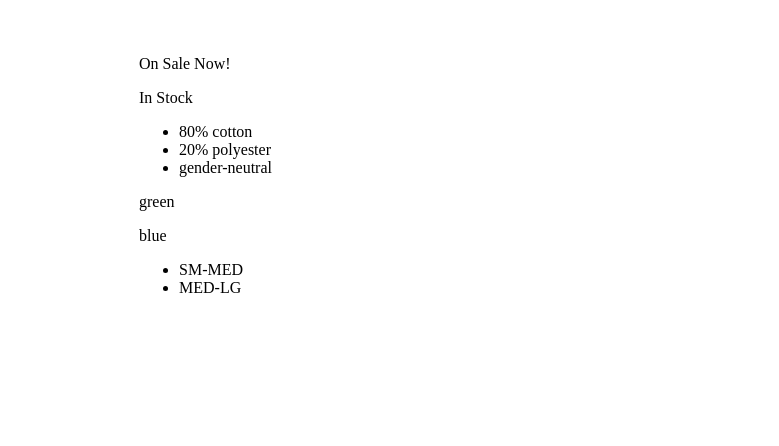
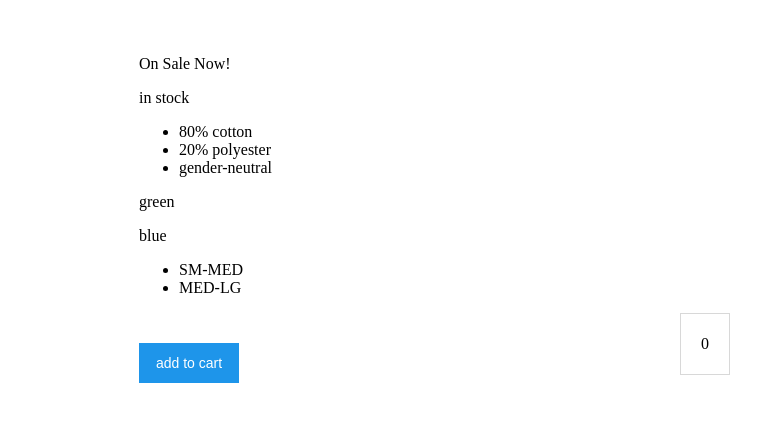
Before and after one commit to blackmacaroon/vuemastery, a plain HTML site: page index.html in a window 1280 px wide. Shown: the full height of the page, 501-1280 px from the left. Drawn offline with nearby package versions, Linux system fonts and the light colour scheme.

Commit message:
add cart

```diff
--- a/index.html
+++ b/index.html
@@ -15,9 +15,9 @@
                 <div class="product-info">
                     <h1>{{ Product }}</h1>
                     <span v-if="onSale">On Sale Now!</span>
-                    <p v-if="inventory > 10">In Stock</p>
+                    <p v-if="inventory > 10">in stock</p>
                     <p v-else-if="inventory<=10 && inventory>0">Almost sold out!</p>
-                    <p v-else>Out of Stock</p>
+                    <p v-else>out of stock</p>
                     <ul>
                         <li v-for="detail in details">{{ detail }}</li>    <!-- built in for loop! -->
                     </ul>
@@ -27,6 +27,11 @@
                     <ul>
                         <li v-for="size in sizes">{{ size }}</li>
                     </ul>
+                    <button>add to cart</button>
+                    <div class="cart">
+                        <p>{{ cart }}</p>
+                    </div>
+
                 </div>
             </div>
         </div>
--- a/main.js
+++ b/main.js
@@ -17,6 +17,7 @@ var app = new Vue({
                 varientColor: "blue"
             }
         ],
-        sizes: ["SM-MED", "MED-LG"]
+        sizes: ["SM-MED", "MED-LG"],
+        cart: 0
     }
 })
```
